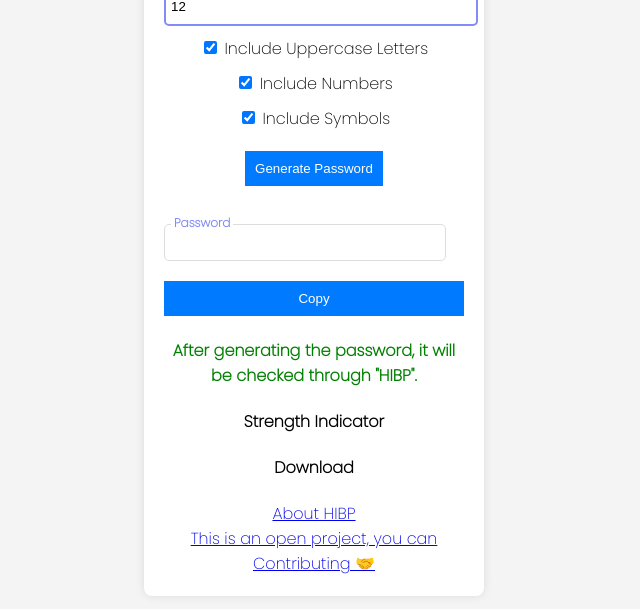
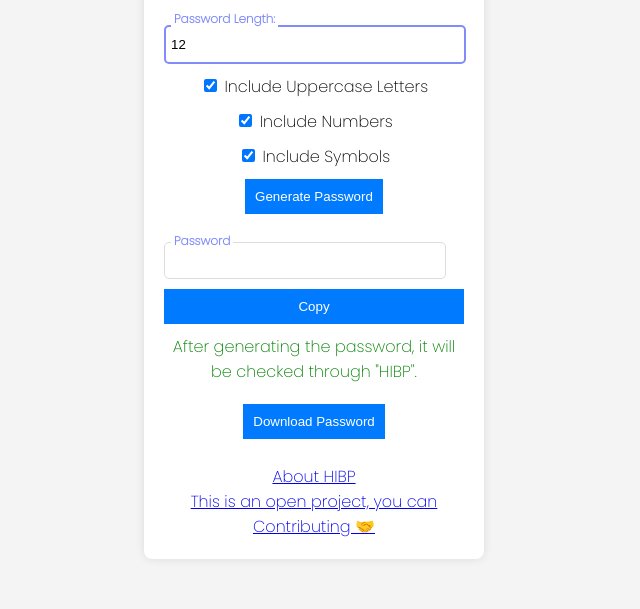
Before and after one commit to Ravindulakmina/Password-Generator, a plain HTML site: page index.html in a window 1280 px wide. Shown: the part 167-776 px from the top of the page, without its empty margins (326-966 px from the left). Drawn offline with nearby package versions, Linux system fonts and the light colour scheme.

Commit message:
html css chenge and script update

```diff
--- a/index.html
+++ b/index.html
@@ -110,10 +110,11 @@
         </div>
 
 
-
-        <h4 id="password-security" style="color:Green;">After generating the password, it will be checked through "HIBP".</h4>
-        <h4 id="password-strength">Strength Indicator</h5>
-        <h4 onclick="savePassword()">Download</h5>
+        <label id="password-security" style="color:Green;">After generating the password, it will be checked through "HIBP".</label>
+        <label id="password-strength"></label>
+        <button onclick="savePassword()">Download Password</button>
+        <br/>
+        <br/>
         <a href="https://haveibeenpwned.com/About">About HIBP</a>
         <br/>
         <!-- Ravindu lakmina -->
--- a/script.js
+++ b/script.js
@@ -110,8 +110,13 @@ window.addEventListener('load', () => {
 
 
 function savePassword() {
-    alert("Ok")
     const password = document.getElementById('password').value;
+
+    if (!password) {
+        swal("No password to save! Please generate a password first.");
+        return; // Exit the function if the password is empty
+    }
+
     const blob = new Blob([password], { type: 'text/plain' });
     const link = document.createElement('a');
     link.href = URL.createObjectURL(blob);
--- a/styles.css
+++ b/styles.css
@@ -25,7 +25,7 @@ body {
 }
 
 h1 {
-    margin-bottom: 20px;
+    margin-bottom: 10px;
 }
 
 label {
@@ -34,7 +34,7 @@ label {
 }
 
 input[type="number"] {
-    width: 100%;
+    width: 96%;
     padding: 5px;
     margin-top: 5px;
     height: 25px;
@@ -49,7 +49,7 @@ button {
     border: none;
     color: white;
     cursor: pointer;
-    margin-top: 20px;
+    margin-top: 10px;
 }
 
 button:hover {
@@ -57,7 +57,7 @@ button:hover {
 }
 
 #result {
-    margin-top: 20px;
+    margin-top: 10px;
 }
 
 #password {
```
